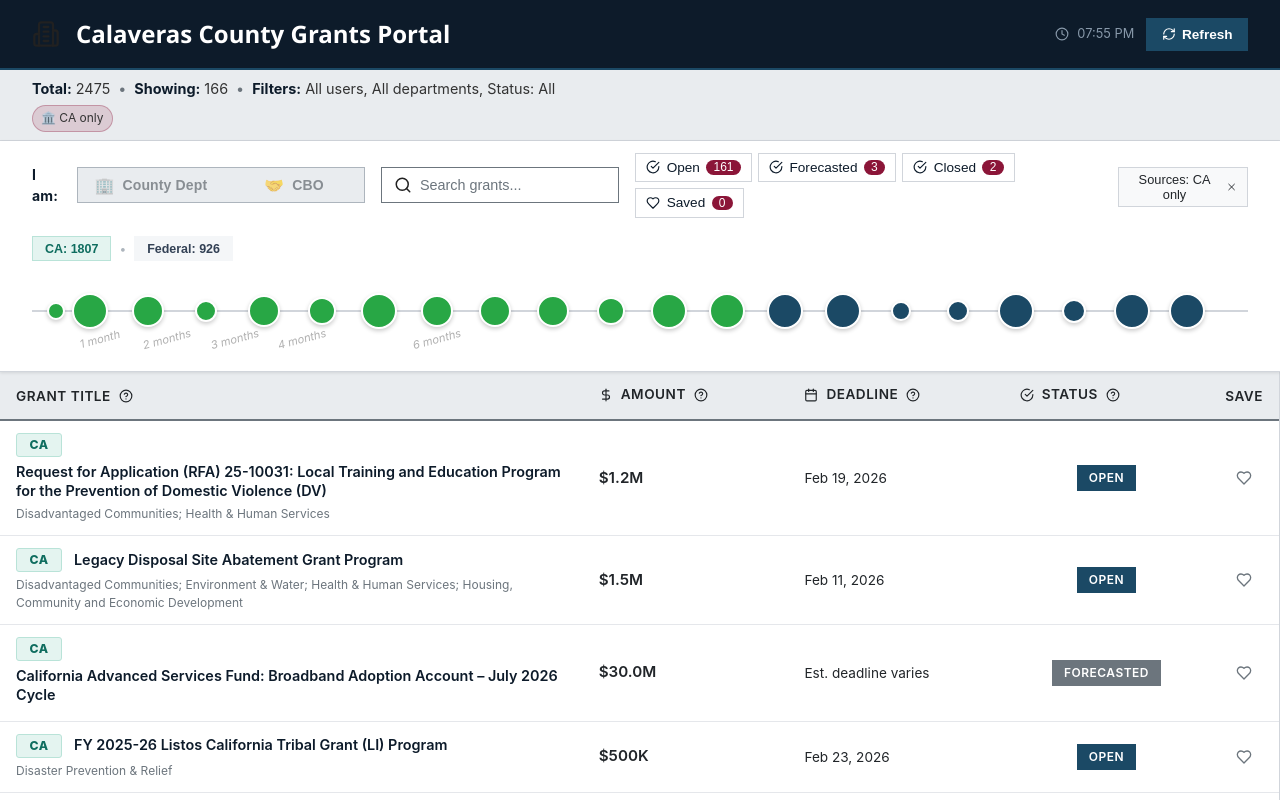
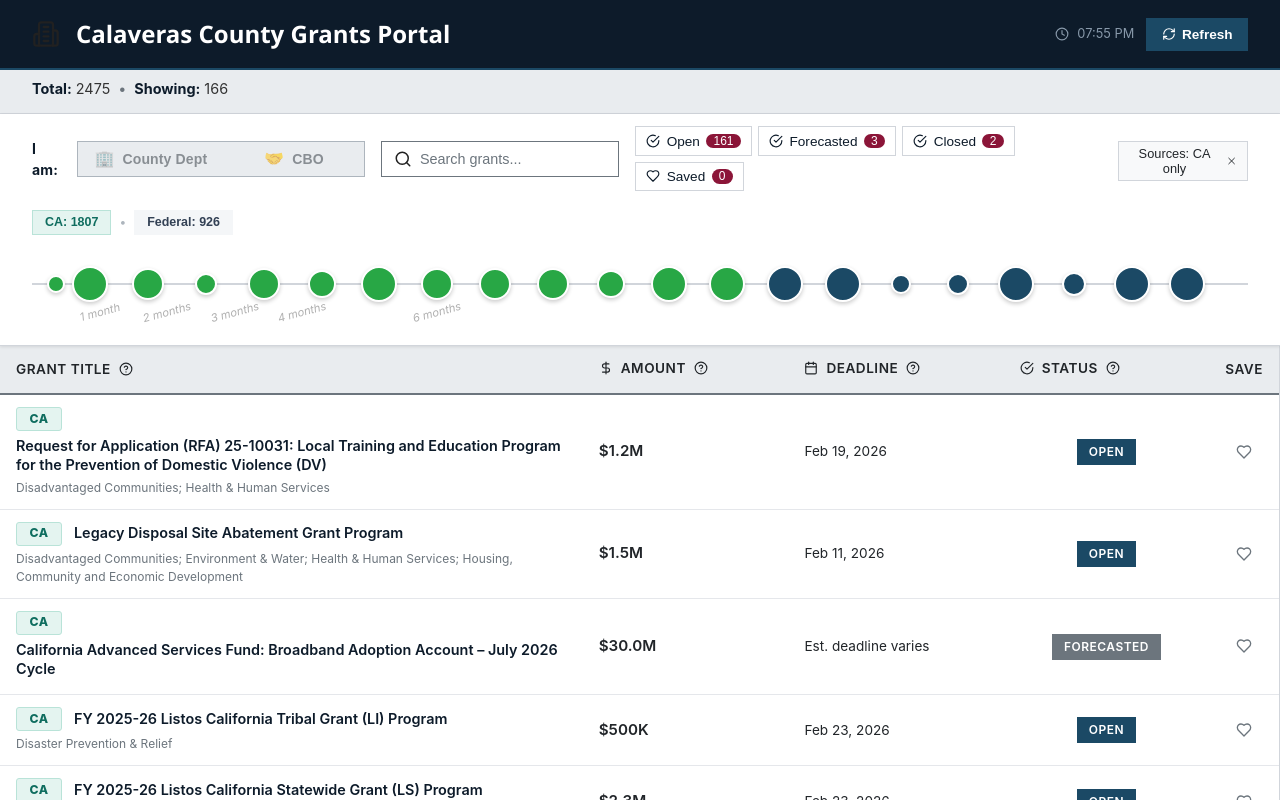
Before and after one commit to waqqascalaveras/calaveras-grants-portal, a React (Create React App) app: page / in a window 1280 px wide. Both pictures are taken after a click on the button "Toggle Federal grants". Built offline with nearby package versions, Linux system fonts and the light colour scheme.

Commit message:
Update 1 files
Calaveras County Grants Discovery Portal

```diff
--- a/src/components/CalaverasGrantsDashboard.jsx
+++ b/src/components/CalaverasGrantsDashboard.jsx
@@ -1015,35 +1015,6 @@ const CalaverasGrantsDashboard = () => {
           <span className="summary-item">
             <strong>Showing:</strong> {filteredGrants.length}
           </span>
-          <span className="summary-separator">•</span>
-          <span className="summary-item">
-            <strong>Filters:</strong> {userType === 'county' ? 'County Dept' : userType === 'cbo' ? 'CBO' : 'All users'}, {selectedDepartment === 'all' ? 'All departments' : selectedDepartment}, Status: {(() => { const act = Object.entries(statusFilter).filter(([_k,v])=>v).map(([k])=>k); return act.length? act.map(s=>s.charAt(0).toUpperCase()+s.slice(1)).join(' + ') : 'All'; })()}
-          </span>
-        </div>
-        {/* Active filter chips in summary */}
-        <div className="summary-chips">
-          {searchQuery && (
-            <span className="summary-chip" title="Active search filter">🔍 "{searchQuery}"</span>
-          )}
-          {userType !== 'all' && (
-            <span className="summary-chip" title="Active user type filter">👤 {userType === 'county' ? 'County' : 'CBO'}</span>
-          )}
-          {selectedDepartment !== 'all' && (
-            <span className="summary-chip" title="Active department filter">🏛️ {selectedDepartment}</span>
-          )}
-          {Object.entries(statusFilter).filter(([_k,v]) => v).map(([k]) => (
-            <span key={k} className="summary-chip" title={`Active ${k} status filter`}>
-              {k === 'open' ? '✅' : k === 'forecasted' ? '📅' : '🔒'} {k.charAt(0).toUpperCase() + k.slice(1)}
-            </span>
-          ))}
-          {favoriteFilter === 'saved' && (
-            <span className="summary-chip" title="Showing saved grants only">❤️ Saved</span>
-          )}
-          {(sourceFilters.ca === false || sourceFilters.federal === false) && (
-            <span className="summary-chip" title="Source filter active">
-              {sourceFilters.ca && !sourceFilters.federal ? '🏛️ CA only' : (!sourceFilters.ca && sourceFilters.federal ? '🇺🇸 Federal only' : '⚙️ Custom sources')}
-            </span>
-          )}
         </div>
       </div>
 
@@ -1338,10 +1309,7 @@ const CalaverasGrantsDashboard = () => {
                     <div>
                       <div style={{ marginBottom: '0.5rem', fontWeight: 600 }}>No grants found matching your criteria</div>
                       <div style={{ fontSize: '0.85rem', color: '#6c757d' }}>
-                        Total grants loaded: {grants.length} •
-                        Active filters: {selectedDepartment !== 'all' ? `Department: ${departments[selectedDepartment]?.name}` : 'All departments'} •
-                        Status: {(() => { const act = Object.entries(statusFilter).filter(([_k,v])=>v).map(([k])=>k); return act.length? act.map(s=>s.charAt(0).toUpperCase()+s.slice(1)).join(' + ') : 'All'; })()}
-                        {searchQuery && ` • Search: "${searchQuery}"`}
+                        Total grants available: {grants.length} • Check the active filters in the header to adjust your search
                       </div>
                       {grants.length === 0 && (
                         <div style={{ marginTop: '0.5rem', color: '#8b1538' }}>
```
